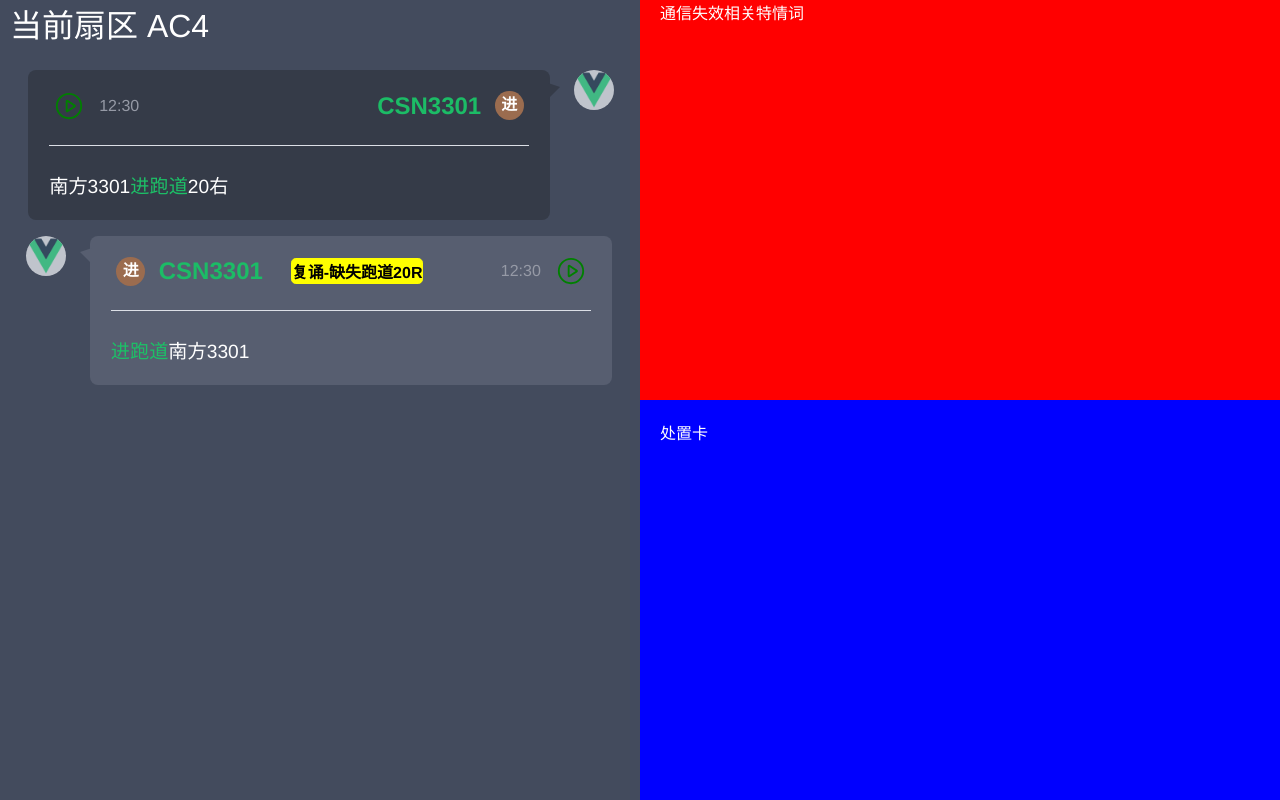
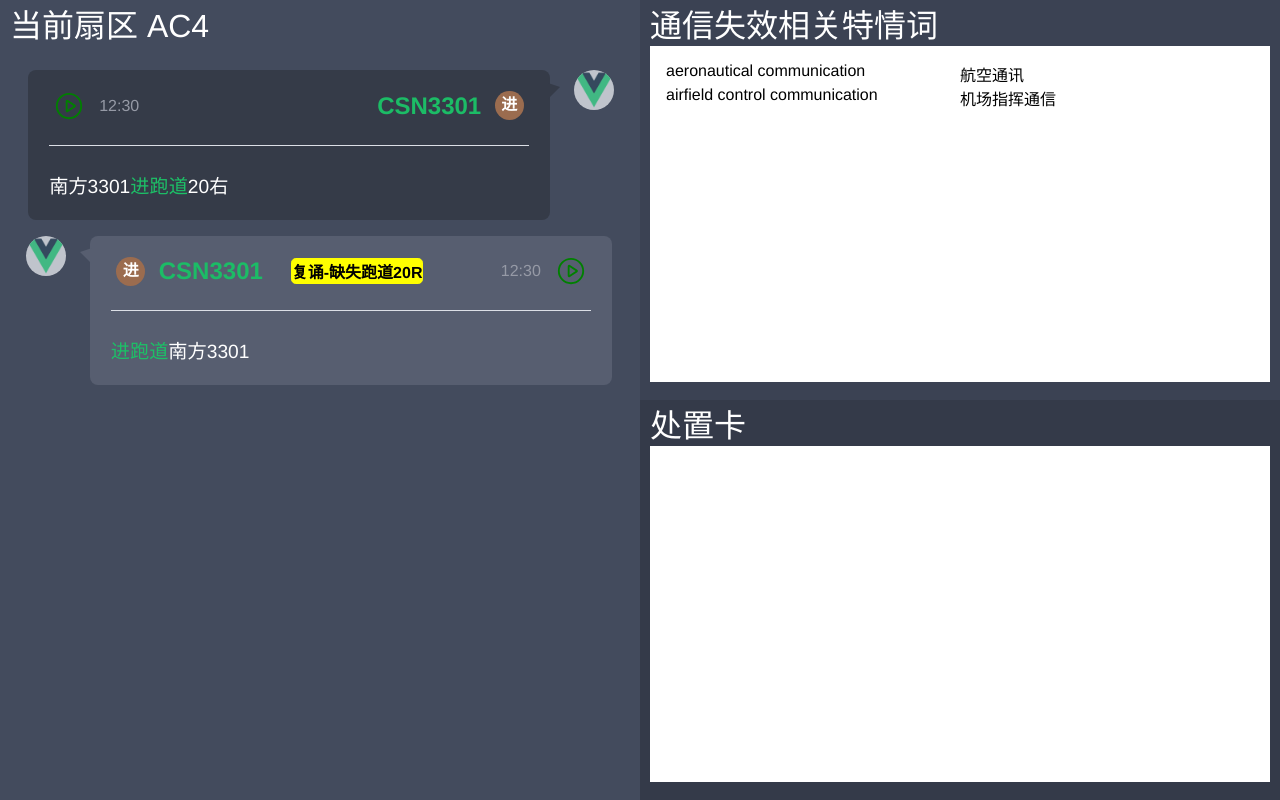
Before and after one commit to chenzhHHH/control-voice, a Vue app in the folder control-speech/: page / in a window 1280 px wide. Built offline with nearby package versions, Linux system fonts and the light colour scheme.

Commit message:
control-speech - enhance

```diff
--- a/control-speech/src/App.vue
+++ b/control-speech/src/App.vue
@@ -1,5 +1,5 @@
 <template>
-  <router-view/>
+  <router-view />
 </template>
 
 <style lang="scss">
--- /dev/null
+++ b/control-speech/src/views/DisposalCardView.vue
@@ -0,0 +1,34 @@
+<template>
+    <div class="disposal_card_container_box">
+      <div class="title_box">处置卡</div>
+
+      <div class="disposal_card_box">
+
+      </div>
+    </div>
+  </template>
+  <script>
+  export default {};
+  </script>
+  <style lang="scss" scoped>
+  .disposal_card_container_box {
+    height: 50vh;
+    .title_box {
+      font-size: 2rem;
+    }
+    .disposal_card_box {
+      height: calc(100% - 2rem - 2rem);
+      padding: 1rem;
+      overflow-y: scroll;
+      box-sizing: border-box;
+      background-color: #fff;
+      color: #000;
+
+      &::-webkit-scrollbar {
+        width: 0; /* Safari,Chrome 隐藏滚动条 */
+        height: 0; /* Safari,Chrome 隐藏滚动条 */
+        display: none; /* 移动端、pad 上Safari，Chrome，隐藏滚动条 */
+      }
+    }
+  }
+  </style>
--- a/control-speech/src/views/HomeView.vue
+++ b/control-speech/src/views/HomeView.vue
@@ -6,21 +6,29 @@
       </el-aside>
 
       <el-container>
-        <el-header class="header_box">通信失效相关特情词</el-header>
+        <el-header class="header_box">
+          <SpecialWord></SpecialWord>
+        </el-header>
 
-        <el-main class="main_box">处置卡</el-main>
+        <el-main class="main_box">
+          <DisposalCard></DisposalCard>
+        </el-main>
       </el-container>
     </el-container>
   </div>
 </template>
 
 <script>
-import SectorChat from '@/views/SectorChat.vue'
+import SectorChat from "@/views/SectorChatView.vue";
+import SpecialWord from "@/views/SpecialWordView.vue";
+import DisposalCard from "@/views/DisposalCardView.vue";
 
 export default {
   name: "HomeView",
   components: {
-    SectorChat
+    SectorChat,
+    SpecialWord,
+    DisposalCard
   },
 };
 </script>
@@ -29,16 +37,18 @@
 .common-layout {
   width: 100vw;
   height: 100vh;
-  .aside_box{
+  .aside_box {
     padding: 0 10px 0 10px;
     width: 50vw;
   }
-  .header_box{
-    background-color: red;
+  .header_box {
+    padding: 0 10px 0 10px;
+    background-color: #3b4253;
     height: 50vh;
   }
-  .main_box{
-    background-color: blue;
+  .main_box {
+    padding: 0 10px 0 10px;
+    background-color: #343a49;
     height: 50vh;
   }
 }
--- a/control-speech/src/views/SectorChat.vue
+++ b/control-speech/src/views/SectorChatView.vue
@@ -1,6 +1,6 @@
 <template>
   <div class="sector_chat_container_box">
-    <div class="title_box" @click="add()">当前扇区 AC4</div>
+    <div class="title_box">当前扇区 AC4</div>
 
     <div class="chat_box" ref="chatBox">
       <div class="per_chat_box" v-for="(item, index) in perChatDatas" :key="index" :value="item">
--- /dev/null
+++ b/control-speech/src/views/SpecialWordView.vue
@@ -0,0 +1,52 @@
+<template>
+  <div class="special_word_container_box">
+    <div class="title_box">通信失效相关特情词</div>
+
+    <div class="special_word_box">
+      <div class="per_special_word_box">
+        <el-row>
+          <el-col :span="12"><div class="per_special_word_cn_text">aeronautical communication</div></el-col>
+          <el-col :span="12"><div class="per_special_word_en_text">航空通讯</div></el-col>
+        </el-row>
+      </div>
+
+      <div class="per_special_word_box">
+        <el-row>
+          <el-col :span="12"><div class="per_special_word_cn_text">airfield control communication</div></el-col>
+          <el-col :span="12"> <div class="per_special_word_en_text">机场指挥通信</div></el-col>
+        </el-row>
+      </div>
+    </div>
+  </div>
+</template>
+<script>
+export default {};
+</script>
+<style lang="scss" scoped>
+.special_word_container_box {
+  height: 50vh;
+  .title_box {
+    font-size: 2rem;
+  }
+  .special_word_box {
+    height: calc(100% - 2rem - 2rem);
+    padding: 1rem;
+    overflow-y: scroll;
+    box-sizing: border-box;
+    background-color: #fff;
+    color: #000;
+
+    &::-webkit-scrollbar {
+      width: 0; /* Safari,Chrome 隐藏滚动条 */
+      height: 0; /* Safari,Chrome 隐藏滚动条 */
+      display: none; /* 移动端、pad 上Safari，Chrome，隐藏滚动条 */
+    }
+    .per_special_word_box {
+      .per_special_word_cn_text {
+      }
+      .per_special_word_en_text {
+      }
+    }
+  }
+}
+</style>
```
